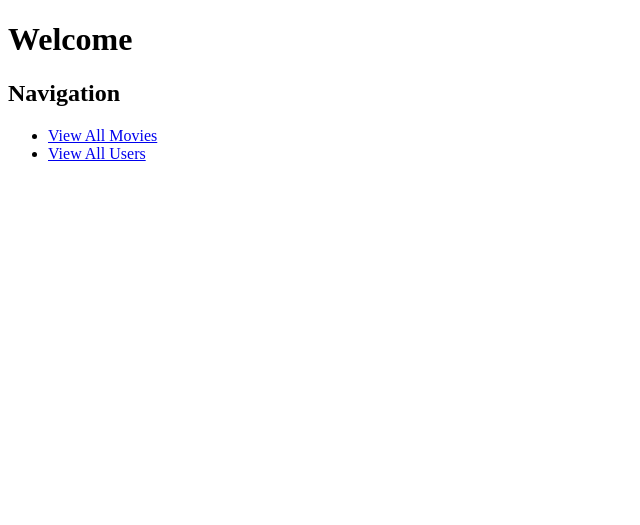
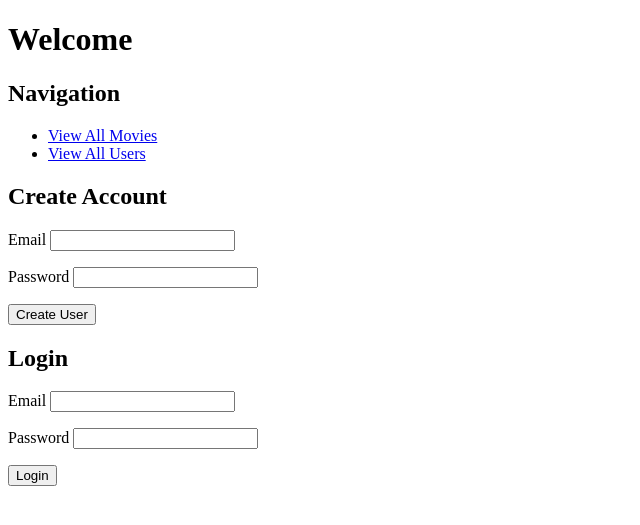
Before and after one commit to Kallan-Randall/py-proj-5, a Flask app: page / in a window 1280 px wide. Shown: the top 525 px of the page, without its empty margins (0-640 px from the left). Run offline with Flask 3, Linux system fonts and the light colour scheme.

Commit message:
Added all views. login - Register working

```diff
--- a/crud.py
+++ b/crud.py
@@ -16,6 +16,9 @@ def get_user_by_id(user_id):
     """Gets a user object from database using primary key."""
     return User.query.get(user_id)
 
+def get_user_by_email(email):
+    """Gets a user from database by email and returns it."""
+    return User.query.filter(User.email == email).first()
 
 def create_movie(title, overview, release_date, poster_path):
     """Creates a new movie object and returns it."""
--- a/server.py
+++ b/server.py
@@ -32,18 +32,64 @@ def show_movie(movie_id):
     movie = crud.get_movie_by_id(movie_id)
     return render_template("movie_details.html", movie=movie)
 
-@app.route("/users")
+@app.route("/users", methods=["GET"])
 def all_users():
     """A view for all the users."""
     users = crud.get_users()
     return render_template("all_users.html", users=users)
 
-app.route("/users/<user_id>")
+@app.route("/users", methods=["POST"])
+def register_user():
+    """Creates a new user"""
+    email = request.form.get("email")
+    password = request.form.get("password")
+
+    user = crud.get_user_by_email(email)
+    if user:
+            flash("Cannot create an account with that email. Try again.")
+    else:
+        user = crud.create_user(email, password)
+        db.session.add(user)
+        db.session.commit()
+        flash(f"Account created! Welcome {user.email}")
+
+    return redirect("/")
+
+@app.route("/login", methods=["POST"])
+def login():
+    """Login for user"""
+    email = request.form.get("email")
+    password = request.form.get("password")
+
+    user = crud.get_user_by_email(email)
+
+    if user:
+        session["email"] = user.email
+        flash(f"Welcome Back {user.email}")
+    else:
+        flash("This email is not currently registered!")
+
+    return redirect("/")
+
+
+@app.route("/users/<user_id>")
 def show_user(user_id):
     """Show the info about a specific user."""
     user = crud.get_user_by_id(user_id)
     return render_template("user_details.html", user=user)
 
+@app.route("/rating/<movie_id>", methods=["POST"])
+def rate_movie(movie_id):
+    user = crud.get_user_by_email(session["email"])
+    movie = crud.get_movie_by_id(movie_id)
+    score = int(request.form["rating"])
+
+    new_rating = crud.create_rating(user, movie, score)
+    db.session.add(new_rating)
+    db.session.commit()
+    return redirect(f"/movies/{movie.movie_id}")
+
+
 if __name__ == "__main__":
     connect_to_db(app)
     app.run(debug=True)
--- a/templates/all_movies.html
+++ b/templates/all_movies.html
@@ -5,6 +5,7 @@
 
 
 {% block body %}
+<a href="/">Home</a>
 <h1>All Movies</h1>
 <ul>
     {% for movie in movies %}
--- a/templates/all_users.html
+++ b/templates/all_users.html
@@ -3,6 +3,7 @@
 {% block title %}All users{% endblock %}
 
 {% block body %}
+    <a href="/">Home</a>
     <h1>All Users</h1>
     <ul>
         {% for user in users %}
--- a/templates/base.html
+++ b/templates/base.html
@@ -10,8 +10,13 @@
     {% block head %}{% endblock %}
   </head>
   <body>
+    {% for msg in get_flashed_messages()  %}
+    <p class="flash-msg">
+      {{ msg }}
+    </p>
+  {% endfor %}
+
     {% block body %}{% endblock %}
-
     {% block after_body %}{% endblock %}
   </body>
 </html>
--- a/templates/homepage.html
+++ b/templates/homepage.html
@@ -18,6 +18,33 @@
         </a>
     </li>
 </ul>
+
+<div>
+    <h2>Create Account</h2>
+    <form action="/users" method="POST">
+        <p>
+            Email <input type="text" name="email">
+        </p>
+        <p>
+            Password <input type="password" name="password">
+        </p>
+        <p>
+            <button type="submit">Create User</button>
+        </p>
+    </form>
+    <h2>Login</h2>
+    <form action="/login" method="POST">
+        <p>
+            Email <input type="text" name="email">
+        </p>
+        <p>
+            Password <input type="password" name="password">
+        </p>
+        <p>
+            <button type="submit">Login</button>
+        </p>
+    </form>
+</div>
 {% endblock %}
 
 {% block body%}
```
Also changed, not shown: seed_database.py (+24 -24 lines), templates/movie_details.html (+20 -0 lines), templates/user_details.html (+11 -1 lines), static/styles.css (added).
